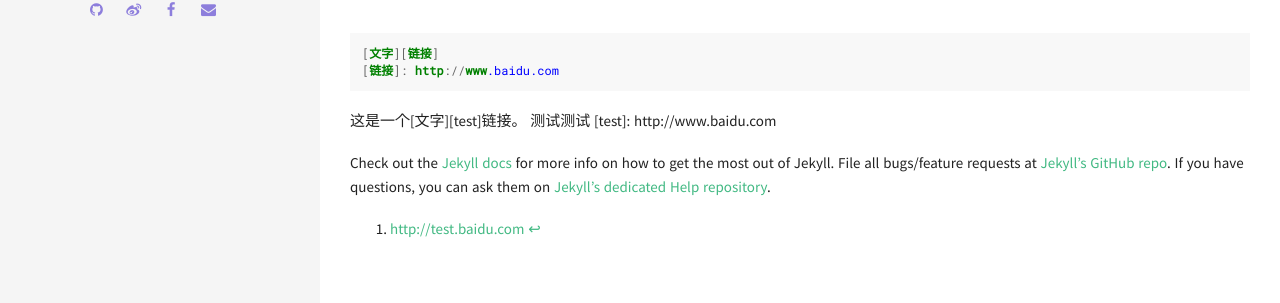
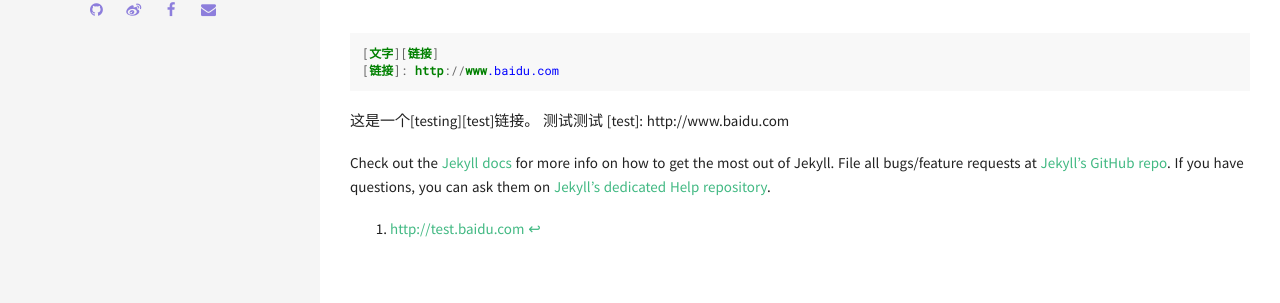
Before and after one commit to yaxauw/streamelody.github.io, a Jekyll site: the page built from _posts/2016-12-04-test-jekyll.md, in a window 1280 px wide. Shown: the part 515-818 px from the top of the page. Built offline with Jekyll 4.4.1, drawn with Linux system fonts in a browser that asks for light colours; comment, search, counter and statistics services are not loaded.

Commit message:
commitString

```diff
--- a/_posts/2016-12-04-test-jekyll.md
+++ b/_posts/2016-12-04-test-jekyll.md
@@ -27,7 +27,7 @@ comments: true
 [链接]: http://www.baidu.com
 ~~~
 
-这是一个[文字][test]链接。
+这是一个[testing][test]链接。
 测试测试
 [test]: http://www.baidu.com
 
```
